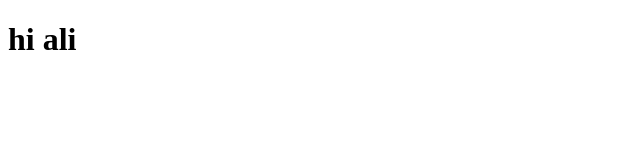
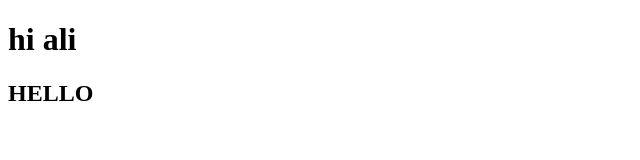
Before and after one commit to alisarla-k/project, a plain HTML site: page dashbord.html in a window 1280 px wide. Shown: the whole page, without its empty margins (0-640 px from the left). Drawn offline with Linux system fonts and the light colour scheme.

Commit message:
Update dashbord.html

```diff
--- a/dashbord.html
+++ b/dashbord.html
@@ -7,5 +7,6 @@
 </head>
 <body>
     <h1>hi ali</h1>
+    <H2>HELLO</H2>
 </body>
 </html>
```
